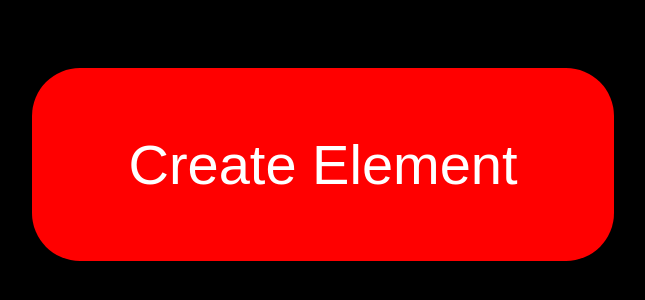
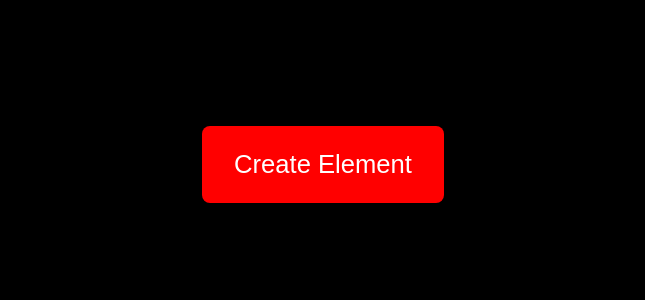
Before and after one commit to chetnaambe/Java-script-Task, a plain HTML site: page Random Quote Genrate/index.html in a window 1280 px wide. Shown: the part 236-536 px from the top of the page, without its empty margins (317-962 px from the left). Drawn offline with Linux system fonts and the light colour scheme.

Commit message:
Quote Genrate Assignment update

```diff
--- a/Random Quote Genrate/script.js
+++ b/Random Quote Genrate/script.js
@@ -13,7 +13,7 @@ var r  = Math.random()*360
 var scl = Math.random()*3
   h1.innerHTML = arr[a]
   h1.style.position  = `absolute`
-  h1.style.fontSize = `80px`
+  h1.style.fontSize = `60px`
   h1.style.left = x+`%`
     h1.style.top =y+`%`
       h1.style.rotate = r +`deg`
--- a/Random Quote Genrate/style.scss
+++ b/Random Quote Genrate/style.scss
@@ -2,15 +2,18 @@
 margin: 0;
 padding: 0;
 box-sizing: border-box;
-font-family: Arial, Helvetica, sans-serif;
-color: white;
+
 }
 html,body{
     width: 100%;
     height: 100%;
+    font-family: Arial, Helvetica, sans-serif;
+color: white;
+  background-color: black;
+
 }
 body{
-    overflow: hidden;
+
  main{
     width: 100%;
     height: 100%;
@@ -18,17 +21,18 @@ body{
   display: flex;
   align-items: center;
   justify-content: center;
+   overflow: hidden;
 
             button{
-                padding: 1.5rem 1.5rem ;
+                   padding:1.5rem 2rem ;
                 color: white;
-                border-radius: 1.5rem;
+                border-radius: 0.5rem;
                 background-color: red;
             //    border: 10px solid red;
                 border: none;
-                font-size: 1.5rem;
+                font-size: 1.6rem;
                 position: relative;
-                z-index: 9;
+                z-index: 10;
 
             }
           h1{
@@ -36,17 +40,3 @@ body{
           }
  }
  }
- @media(min-width:900px){
-    body{
-
-
-    main{
-        button{
-             padding: 4rem 6rem ;
-              border-radius: 3rem;
-              font-size: 3.5rem;
-        }
-
-    }
- }
-}
```
Also changed, not shown: Random Quote Genrate/style.css, 1 other file.
